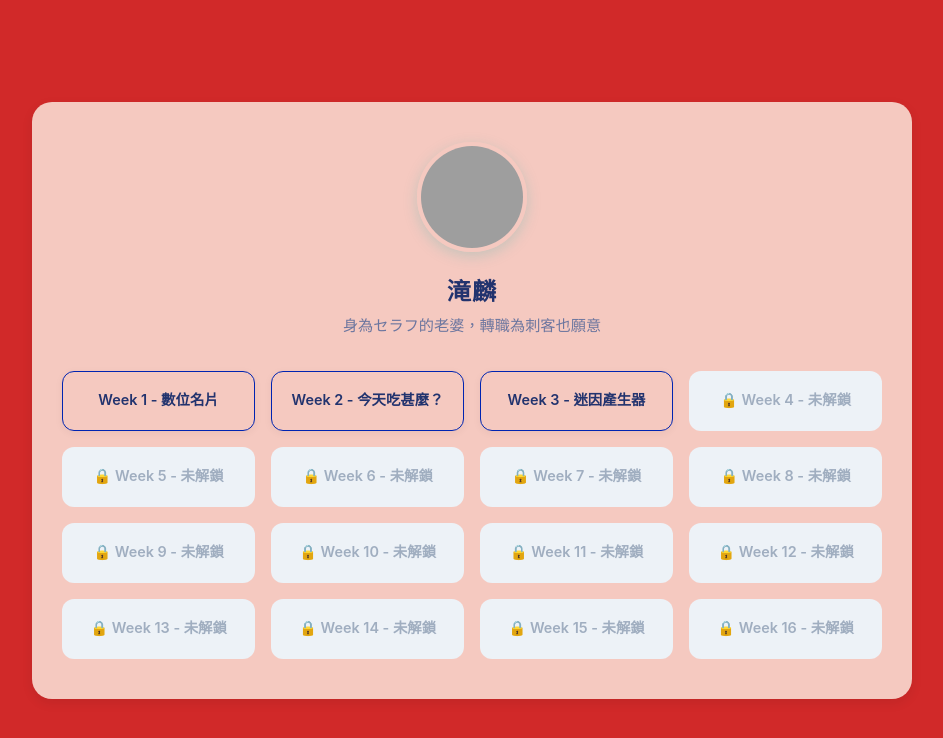
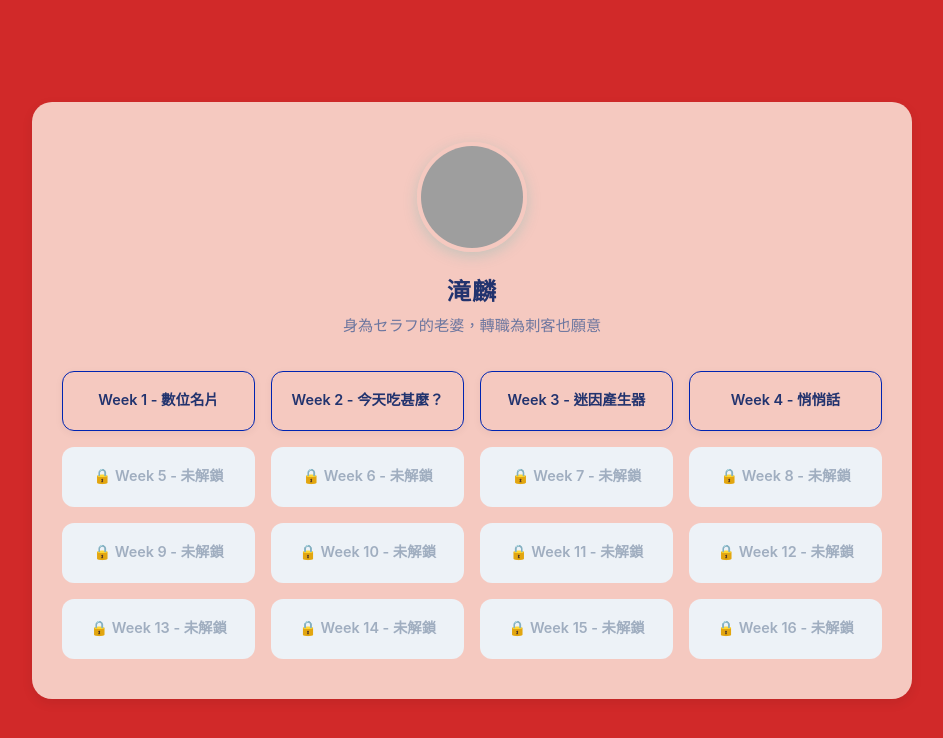
Before and after one commit to takitotkt0809-svg/-01, a plain HTML site: page index.html in a window 1280 px wide. Shown: the whole page, without its empty margins (168-1111 px from the left). Drawn offline with Linux system fonts and the light colour scheme; grey boxes are pictures that could not be loaded.

Commit message:
Update index.html

```diff
--- a/index.html
+++ b/index.html
@@ -157,7 +157,6 @@
     <div class="container">
         <!-- 個人頭像與名字區塊 -->
         <div class="profile-section">
-            <!-- 假照片預設圖 (Unsplash 隨機風格照) -->
             <img src="https://scontent.ftpe21-1.fna.fbcdn.net/v/t39.30808-6/845923856_122248595618350968_1771394812178694630_n.jpg?stp=dst-jpg_tt6&cstp=mx1818x2048&ctp=s1818x2048&_nc_cat=104&_nc_map=urlgen_bucketless&ccb=1-7&_nc_sid=833d8c&_nc_ohc=_fhXMHVcPjUQ7kNvwH1Ou_w&_nc_oc=Ado_5rS0UIvAJg-WBee7XSK-cx0k84Y_VWq8fNzsKhCt8V1D8R_lKu1_vRRZwi-mIgE&_nc_zt=23&_nc_ht=scontent.ftpe21-1.fna&_nc_gid=7KePAH0OGlWHq78HdjYyQA&_nc_ss=7b2a8&oh=00_AQORmplVPxVye9B69Yl1e2ty98BA_-cNf64AKmMy26RWhA&oe=6AD2735D" alt="個人頭像" class="avatar">
             <h1 class="profile-name">滝麟</h1>
             <p class="profile-subtitle">身為セラフ的老婆，轉職為刺客也願意</p>
@@ -169,9 +168,9 @@
             <a href="w1/index.html" class="menu-btn unlocked">Week 1 - 數位名片</a>
             <a href="w2/index.html" class="menu-btn unlocked">Week 2 - 今天吃甚麼？</a>
             <a href="w3/index.html" class="menu-btn unlocked">Week 3 - 迷因產生器</a>
+            <a href="w4/index.html" class="menu-btn unlocked">Week 4 - 悄悄話</a>
 
-            <!-- 未解鎖項目 (4 ~ 16) -->
-            <div class="menu-btn locked">🔒 Week 4 - 未解鎖</div>
+            <!-- 未解鎖項目 (5 ~ 16) -->
             <div class="menu-btn locked">🔒 Week 5 - 未解鎖</div>
             <div class="menu-btn locked">🔒 Week 6 - 未解鎖</div>
             <div class="menu-btn locked">🔒 Week 7 - 未解鎖</div>
@@ -188,4 +187,4 @@
     </div>
 
 </body>
-</html
+</html>
```
